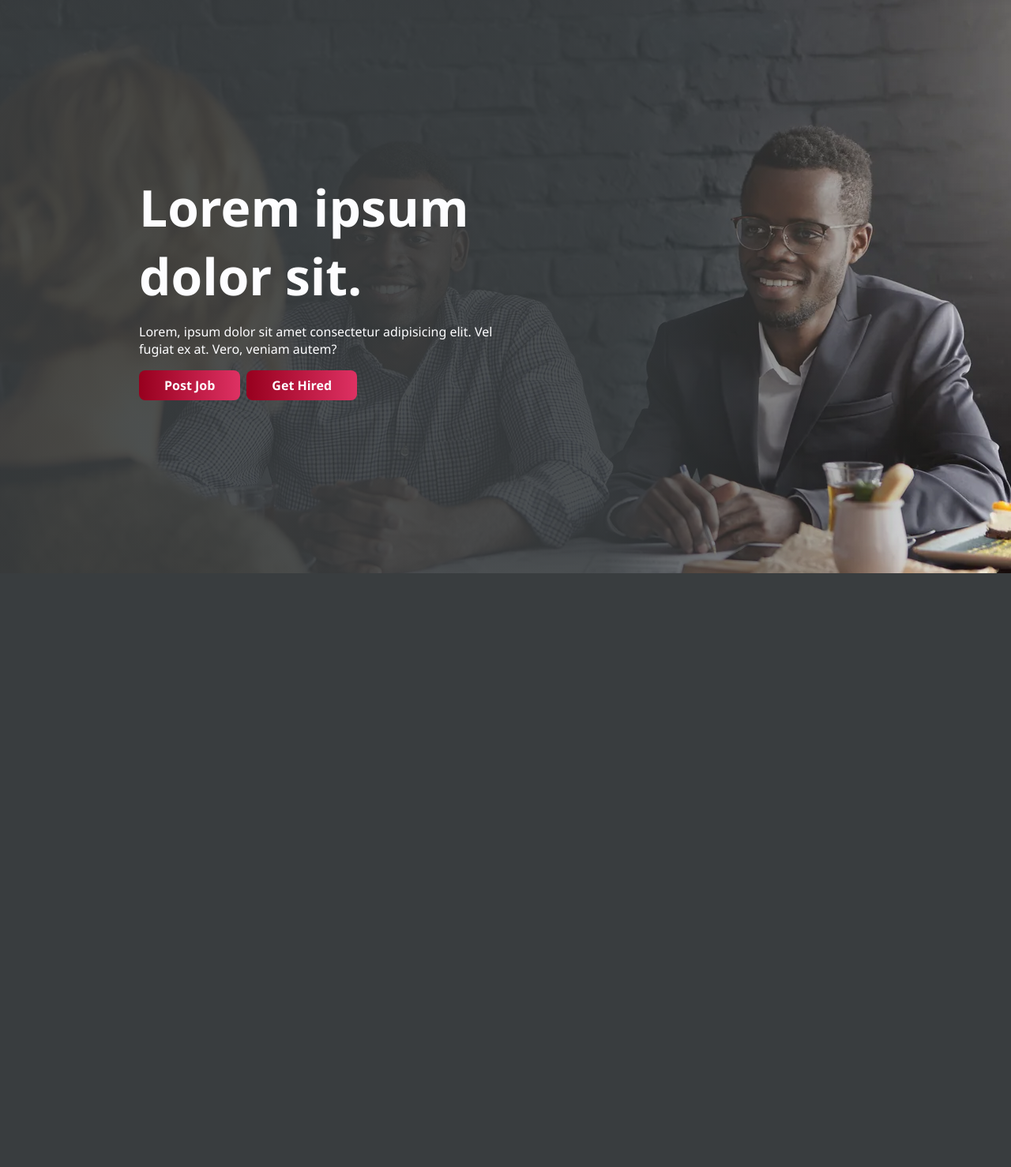
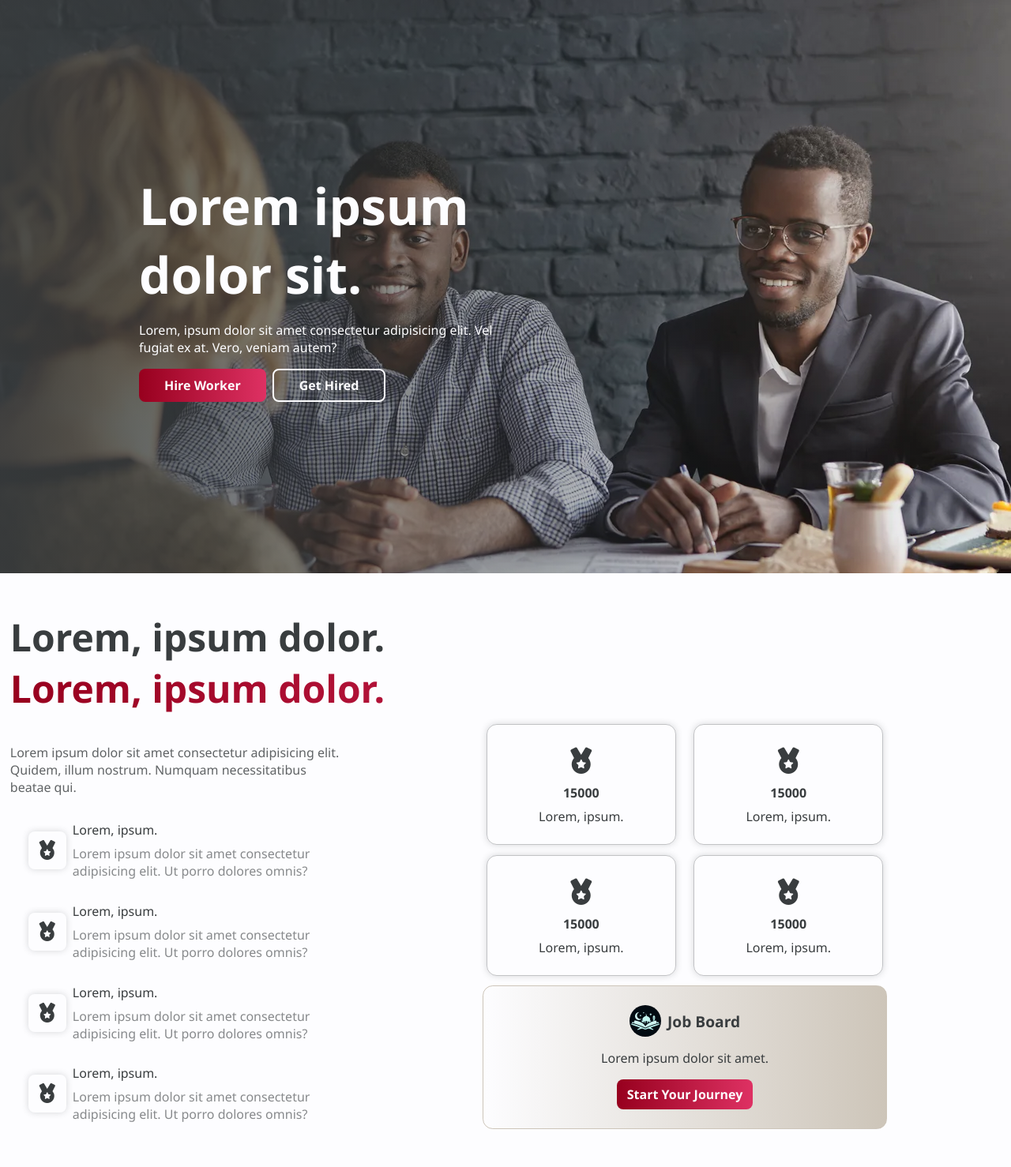
Before and after one commit to abdu-selam/talentflow, a PHP site: page / in a window 1280 px wide. Shown: the part 76-1554 px from the top of the page at 79% size. Before the commit the page ends 802 px from the top, so only its background shows below. Run offline with PHP 8.4, Linux system fonts and the light colour scheme; some libraries are stand-ins or nearby versions.

Commit message:
features section style has been finished

```diff
--- a/index.html
+++ b/index.html
@@ -4,6 +4,13 @@
     <meta charset="UTF-8" />
     <meta name="viewport" content="width=device-width, initial-scale=1.0" />
     <link rel="stylesheet" href="./styles/main.css" />
+    <link
+      rel="stylesheet"
+      href="https://cdnjs.cloudflare.com/ajax/libs/font-awesome/7.0.1/css/all.min.css"
+      integrity="sha512-2SwdPD6INVrV/lHTZbO2nodKhrnDdJK9/kg2XD1r9uGqPo1cUbujc+IYdlYdEErWNu69gVcYgdxlmVmzTWnetw=="
+      crossorigin="anonymous"
+      referrerpolicy="no-referrer"
+    />
     <script type="module" src="./scripts/main.js"></script>
     <title>Document</title>
   </head>
@@ -85,14 +92,123 @@
           </p>
           <div class="hero__btns">
             <button class="hero__btn">
-              <a href="#" class="hero__link">Post Job</a>
+              <a href="#" class="hero__link">Hire Worker</a>
             </button>
-            <button class="hero__btn">
+            <button class="hero__btn freelancer">
               <a href="#" class="hero__link">Get Hired</a>
             </button>
           </div>
         </div>
       </section>
+      <article class="features">
+        <h2 class="features__title">Lorem, ipsum dolor.</h2>
+        <h3 class="features__title-2">Lorem, ipsum dolor.</h3>
+        <div class="features__wrapper">
+          <section class="features__sec">
+            <p class="features__desc">
+              Lorem ipsum dolor sit amet consectetur adipisicing elit. Quidem,
+              illum nostrum. Numquam necessitatibus beatae qui.
+            </p>
+            <ul class="features__list">
+              <li class="features__item">
+                <span class="feature__icon">
+                  <i class="fa-solid fa-medal"></i>
+                </span>
+                <div class="features__div">
+                  <h4 class="feature__title">Lorem, ipsum.</h4>
+                  <p class="feature__desc">
+                    Lorem ipsum dolor sit amet consectetur adipisicing elit. Ut
+                    porro dolores omnis?
+                  </p>
+                </div>
+              </li>
+              <li class="features__item">
+                <span class="feature__icon">
+                  <i class="fa-solid fa-medal"></i>
+                </span>
+                <div class="features__div">
+                  <h4 class="feature__title">Lorem, ipsum.</h4>
+                  <p class="feature__desc">
+                    Lorem ipsum dolor sit amet consectetur adipisicing elit. Ut
+                    porro dolores omnis?
+                  </p>
+                </div>
+              </li>
+              <li class="features__item">
+                <span class="feature__icon">
+                  <i class="fa-solid fa-medal"></i>
+                </span>
+                <div class="features__div">
+                  <h4 class="feature__title">Lorem, ipsum.</h4>
+                  <p class="feature__desc">
+                    Lorem ipsum dolor sit amet consectetur adipisicing elit. Ut
+                    porro dolores omnis?
+                  </p>
+                </div>
+              </li>
+              <li class="features__item">
+                <span class="feature__icon">
+                  <i class="fa-solid fa-medal"></i>
+                </span>
+                <div class="features__div">
+                  <h4 class="feature__title">Lorem, ipsum.</h4>
+                  <p class="feature__desc">
+                    Lorem ipsum dolor sit amet consectetur adipisicing elit. Ut
+                    porro dolores omnis?
+                  </p>
+                </div>
+              </li>
+            </ul>
+          </section>
+          <section class="statistics">
+            <ul class="statistics__list">
+              <li class="statistics__item">
+                <span class="statistics__icon">
+                  <i class="fa-solid fa-medal"></i>
+                </span>
+                <p class="statistics__num">15000</p>
+                <h4 class="statistics__name">Lorem, ipsum.</h4>
+              </li>
+              <li class="statistics__item">
+                <span class="statistics__icon">
+                  <i class="fa-solid fa-medal"></i>
+                </span>
+                <p class="statistics__num">15000</p>
+                <h4 class="statistics__name">Lorem, ipsum.</h4>
+              </li>
+              <li class="statistics__item">
+                <span class="statistics__icon">
+                  <i class="fa-solid fa-medal"></i>
+                </span>
+                <p class="statistics__num">15000</p>
+                <h4 class="statistics__name">Lorem, ipsum.</h4>
+              </li>
+              <li class="statistics__item">
+                <span class="statistics__icon">
+                  <i class="fa-solid fa-medal"></i>
+                </span>
+                <p class="statistics__num">15000</p>
+                <h4 class="statistics__name">Lorem, ipsum.</h4>
+              </li>
+            </ul>
+            <div class="statistics__cta">
+              <figure class="statistics__fig">
+                <img
+                  src="./images/logo.jpg"
+                  alt="logo of the website in the statistics section"
+                  width="200"
+                  class="statistics__img"
+                />
+                <figcaption class="statistics__caption">Job Board</figcaption>
+              </figure>
+              <p class="statistics__ctap">Lorem ipsum dolor sit amet.</p>
+              <button class="statistics__ctab">
+                <a href="#" class="statistics__link"> Start Your Journey </a>
+              </button>
+            </div>
+          </section>
+        </div>
+      </article>
     </main>
   </body>
 </html>
--- a/styles/main.css
+++ b/styles/main.css
@@ -12,6 +12,10 @@ li {
 
 a {
   text-decoration: none;
+}
+
+html {
+  scroll-behavior: smooth;
 }
 
 h1,
@@ -46,8 +50,10 @@ input:focus {
 :root {
   --primary: #393d3f;
   --back: #fdfdff;
+  --back-2: #cdc5b9;
   --accent: #de3163;
   --cta-back: linear-gradient(to left, #de3163, #97001e);
+  --back-linear: linear-gradient(to right, #fdfdff, #cdc5b9);
 }
 
 /* HEADER STYLES */
@@ -225,7 +231,7 @@ input:focus {
 .hero {
   padding: 0.8rem;
   position: relative;
-  background: color-mix(in srgb, var(--primary) 70%, rgba(0, 0, 0, 0) 30%);
+  background: color-mix(in srgb, var(--primary) 80%, rgba(0, 0, 0, 0) 20%);
 }
 
 .hero__wrapper {
@@ -277,7 +283,14 @@ input:focus {
 
 .hero__btns {
   display: flex;
+  flex-direction: column;
   gap: 0.5rem;
+}
+
+@media (min-width: 21rem) {
+  .hero__btns {
+    flex-direction: row;
+  }
 }
 
 .hero__btn {
@@ -286,10 +299,21 @@ input:focus {
   font-size: 1rem;
 }
 
+.hero__btn.freelancer {
+  background: none;
+  border: 2px solid var(--back);
+}
+
 .hero__btn:hover {
   box-shadow: 0 0 0.5rem 0.3rem
     color-mix(in srgb, var(--accent) 70%, rgba(0, 0, 0, 0) 30%);
-    scale: 1.05;
+  scale: 1.05;
+}
+
+.hero__btn.freelancer:hover {
+  box-shadow: 0 0 0.5rem 0.3rem
+    color-mix(in srgb, var(--back) 70%, rgba(0, 0, 0, 0) 30%);
+  scale: 1.05;
 }
 
 .hero__link {
@@ -299,11 +323,15 @@ input:focus {
   padding: 0.5rem 2rem;
 }
 
+.hero__btn.freelancer .hero__link {
+  font-weight: 900;
+}
+
 @media (min-width: 40rem) {
   .hero {
     background: linear-gradient(
       to right,
-      color-mix(in srgb, var(--primary) 90%, rgba(0, 0, 0, 0) 10%) 60%,
+      color-mix(in srgb, var(--primary) 90%, rgba(0, 0, 0, 0) 10%),
       transparent
     );
   }
@@ -319,8 +347,215 @@ input:focus {
   }
 }
 
-@media (orientation: portrait) {
-    .hero__wrapper {
-        height: max-content;
-    }
+@media (orientation: portrait) and (min-width: 40rem) {
+  .hero__wrapper {
+    height: max-content;
+  }
 }
+
+/* FEATURES STYLE */
+.features {
+  padding: 3rem 0.8rem;
+  position: relative;
+}
+
+.features__wrapper {
+  max-width: 80rem;
+  margin-inline: auto;
+  display: flex;
+  flex-direction: column;
+  gap: 1.5rem;
+}
+
+.features__title {
+  font-weight: 700;
+  font-size: clamp(2rem, 8vw, 3rem);
+  text-align: center;
+  max-width: 80rem;
+  margin-inline: auto;
+}
+
+.features__title-2 {
+  font-weight: 900;
+  font-size: clamp(2rem, 8vw, 3rem);
+  background: var(--cta-back);
+  color: transparent;
+  background-clip: text;
+  padding-bottom: 0.8rem;
+  text-align: center;
+  max-width: 80rem;
+  margin-inline: auto;
+}
+
+.features__desc {
+  padding-bottom: 1.5rem;
+  font-weight: 500;
+  opacity: 0.8;
+  text-align: center;
+  max-width: 40rem;
+  margin-inline: auto;
+}
+
+.features__list {
+  display: flex;
+  flex-direction: column;
+  align-items: center;
+  gap: 0.8rem;
+  position: relative;
+}
+
+.features__item {
+  display: flex;
+  align-items: center;
+  justify-content: center;
+  gap: 0.5rem;
+  padding: 0.5rem;
+  position: relative;
+  width: min(100%, 25rem);
+}
+
+.feature__icon {
+  display: grid;
+  place-content: center;
+  min-width: 3rem;
+  height: 3rem;
+  border-radius: 0.5rem;
+  box-shadow: 0 0 0.5rem
+    color-mix(in srgb, var(--primary) 20%, rgba(0, 0, 0, 0) 80%);
+}
+
+.feature__icon i {
+  font-size: 1.5rem;
+}
+
+.features__div {
+  display: flex;
+  flex-direction: column;
+  gap: 0.5rem;
+  font-size: 1rem;
+}
+
+.feature__title {
+  font-weight: 500;
+}
+
+.feature__desc {
+  opacity: 0.6;
+}
+
+/* STATISTICS STYLES */
+.statistics {
+  display: flex;
+  width: 100%;
+  flex-direction: column;
+  align-items: center;
+  gap: 0.8rem;
+}
+
+.statistics__list {
+  display: grid;
+  width: 100%;
+  gap: 0.8rem;
+  place-items: center;
+}
+
+.statistics__item {
+  box-shadow: 0 0 0.5rem
+    color-mix(in srgb, var(--primary) 20%, rgba(0, 0, 0, 0) 80%);
+  border: 1px solid color-mix(in srgb, var(--primary) 30%, rgba(0, 0, 0, 0) 70%);
+  padding: 1.5rem 0.8rem;
+  border-radius: 0.8rem;
+  display: flex;
+  flex-direction: column;
+  gap: 0.5rem;
+  align-items: center;
+  width: min(100%, 15rem);
+}
+
+@media (min-width: 30rem) {
+  .statistics__list {
+    grid-template-columns: 1fr 1fr;
+    max-width: 32rem;
+    margin-inline: auto;
+  }
+}
+
+.statistics__icon {
+  font-size: 2rem;
+}
+
+.statistics__num {
+  font-weight: 700;
+}
+
+.statistics__name {
+  font-weight: 400;
+}
+
+.statistics__cta {
+  background: var(--back-linear);
+  border: 1px solid var(--back-2);
+  display: flex;
+  flex-direction: column;
+  align-items: center;
+  gap: 1rem;
+  padding: 1.5rem;
+  border-radius: 0.8rem;
+  width: min(100%, 15rem);
+}
+
+.statistics__fig {
+  display: flex;
+  align-items: center;
+  gap: 0.5rem;
+}
+
+.statistics__img {
+  width: 2.5rem;
+  border-radius: 50%;
+}
+
+.statistics__caption {
+  font-size: 1.2rem;
+  font-weight: 800;
+}
+
+.statistics__ctab {
+  display: grid;
+  place-content: center;
+  border-radius: 0.5rem;
+  transition: 0.5s;
+}
+
+.statistics__ctab:hover {
+  box-shadow: 0 0 0.5rem 0.3rem
+    color-mix(in srgb, var(--accent) 70%, rgba(0, 0, 0, 0) 30%);
+  scale: 1.05;
+}
+
+.statistics__link {
+  display: inline-block;
+  padding: 0.5rem 0.8rem;
+  font-size: 1rem;
+  font-weight: 600;
+  color: var(--back);
+}
+
+@media (min-width: 30rem) {
+  .statistics__cta {
+    width: min(100%, 32rem);
+  }
+}
+
+@media (min-width: 58rem) {
+  .features__wrapper {
+    flex-direction: row;
+    align-items: end;
+  }
+
+  .features__title,
+  .features__title-2,
+  .features__desc {
+    text-align: start;
+  }
+}
```
